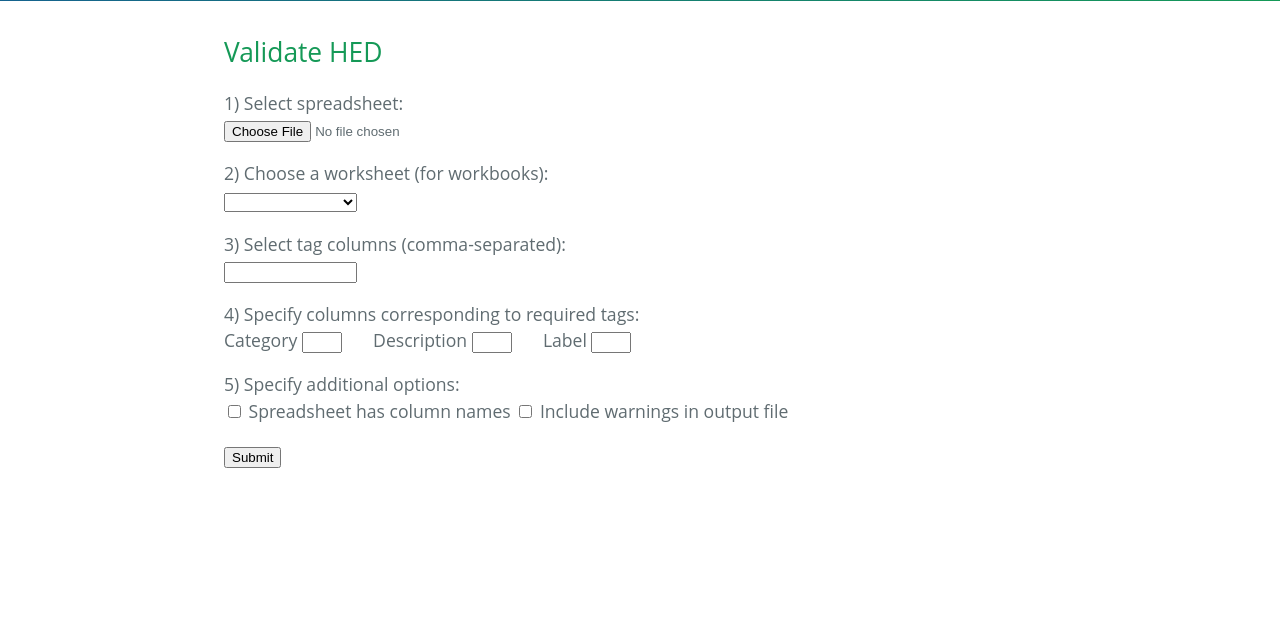
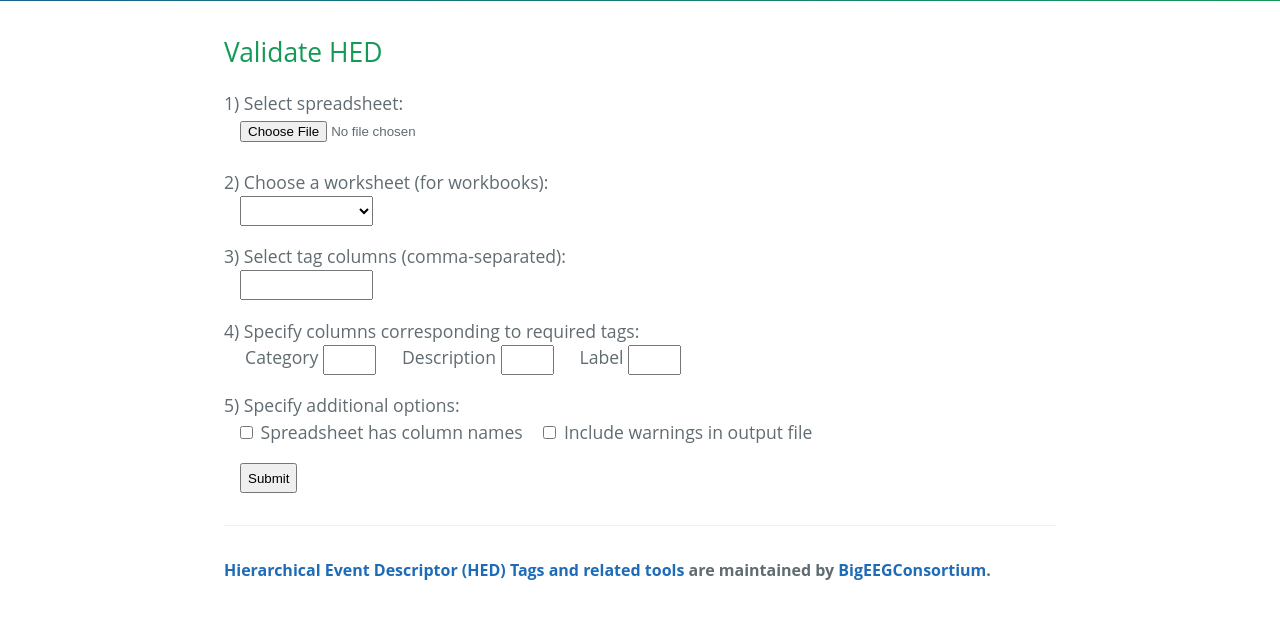
Before and after one commit to IanCa/hed-web, a Flask app: page /validation in a window 1280 px wide. Shown: the part 460-1090 px from the top of the page. Before the commit the page ends 928 px from the top, so only its background shows below. Run offline with Flask 2, Linux system fonts and the light colour scheme; lists and menus that the app fills with data are empty; some libraries are stand-ins or nearby versions.

Commit message:
restructured layout

```diff
--- a/python/webinterface/webinterface/__init__.py
+++ b/python/webinterface/webinterface/__init__.py
@@ -31,7 +31,7 @@ def validate_spreadsheet_from_form():
     """
     form = ValidationForm();
     if request.method == 'POST':
-        return _validate_spreadsheet_in_form(request);
+        return _validate_spreadsheet_after_submission(request);
     return render_template('validation.html', form=form);
 
 @app.route('/', strict_slashes=False, methods=['GET'])
@@ -113,8 +113,8 @@ def _check_file_extension(filename, accepted_file_extensions):
     return '.' in filename and \
            filename.rsplit('.', 1)[1].lower() in accepted_file_extensions;
 
-def _validate_spreadsheet_in_form(validation_form_request_object):
-    """Validate the spreadsheet in the form and return an attachment file containing the output.
+def _validate_spreadsheet_after_submission(validation_form_request_object):
+    """Validate the spreadsheet in the form after submission and return an attachment file containing the output.
 
     Parameters
     ----------
--- a/python/webinterface/webinterface/static/style.css
+++ b/python/webinterface/webinterface/static/style.css
@@ -1,3 +1,11 @@
+.form-group input[type="text"], .form-group input[type="file"], select, button {
+    height: 2.25em;
+}
+
+.textbox-group {
+    display:block;
+}
+
 .form-group {
     margin-bottom: 1em;
 }
@@ -7,9 +15,13 @@
     text-align: center;
 }
 
-.option-group input[type="text"]{
-    width: 3em;
-    margin-right: 2em;
+.textbox-group input[type="text"] {
+    width: 4em;
+    margin-left: auto;
+}
+
+.form-group input, .textbox-group label, .checkbox-group[type="checkbox"], #column-names, select, button {
+    margin-left:1.2em;
 }
 
 * {
@@ -324,8 +336,6 @@ a:hover {
 }
 
 .site-footer {
-    position: absolute;
-    bottom: 0px;
     padding-top: 2rem;
     margin-top: 2rem;
     border-top: solid 1px #eff0f1;
--- a/python/webinterface/webinterface/templates/layout.html
+++ b/python/webinterface/webinterface/templates/layout.html
@@ -24,13 +24,13 @@
 <section class="main-content">
     {% block content %}
     {% endblock %}
-{#    <footer class="site-footer">#}
-{#        {% block footer %}#}
-{#            <p class="site-footer-owner"><a href="https://github.com/BigEEGConsortium/HED-schema">#}
-{#                Hierarchical Event Descriptor (HED) Tags and related tools</a> are maintained by#}
-{#                <a href="https://github.com/BigEEGConsortium">BigEEGConsortium</a>.</p>#}
-{#        {% endblock %}#}
-{#    </footer>#}
+    <footer class="site-footer">
+        {% block footer %}
+            <p class="site-footer-owner"><a href="https://github.com/BigEEGConsortium/HED-schema">
+                Hierarchical Event Descriptor (HED) Tags and related tools</a> are maintained by
+                <a href="https://github.com/BigEEGConsortium">BigEEGConsortium</a>.</p>
+        {% endblock %}
+    </footer>
 </section>
 </body>
 </html>
--- a/python/webinterface/webinterface/templates/validation_form_helper.html
+++ b/python/webinterface/webinterface/templates/validation_form_helper.html
@@ -15,7 +15,7 @@
         </div>
 
         <div class="form-group" id="column-names">
-            <label for="columns-names-table">Spreadsheet column names</label>
+            <label for="columns-names-table">Column names</label>
             <table id="columns-names-table"></table>
         </div>
 
@@ -27,7 +27,7 @@
 
         <div class="form-group">
             <label>4) Specify columns corresponding to required tags:</label><br>
-            <div class="option-group">
+            <div class="textbox-group">
                 <label for="category-column">Category</label>
                 <input type="text" name="category-column" id="category-column">
                 <label for="description-column">Description</label>
@@ -39,9 +39,11 @@
 
         <div class="form-group">
             <label>5) Specify additional options:</label><br>
-            <div class="option-group">
-                <input type="checkbox" name="has-column-names" id="has-column-names"> Spreadsheet has column names
-                <input type="checkbox" name="generate-warnings" id="generate-warnings"> Include warnings in output file
+            <div class="checkbox-group">
+                <input type="checkbox" name="has-column-names" id="has-column-names">
+                <label for="has-column-names">Spreadsheet has column names</label>
+                <input type="checkbox" name="generate-warnings" id="generate-warnings">
+                <label for="generate-warnings">Include warnings in output file</label>
             </div>
         </div>
 
@@ -108,7 +110,7 @@
          * Clears the required tag column text boxes.
          */
         function clearRequiredTagColumnTextboxes() {
-            $('.option-group input[type="text"]').val('');
+            $('.textbox-group input[type="text"]').val('');
         }
 
         /**
```
